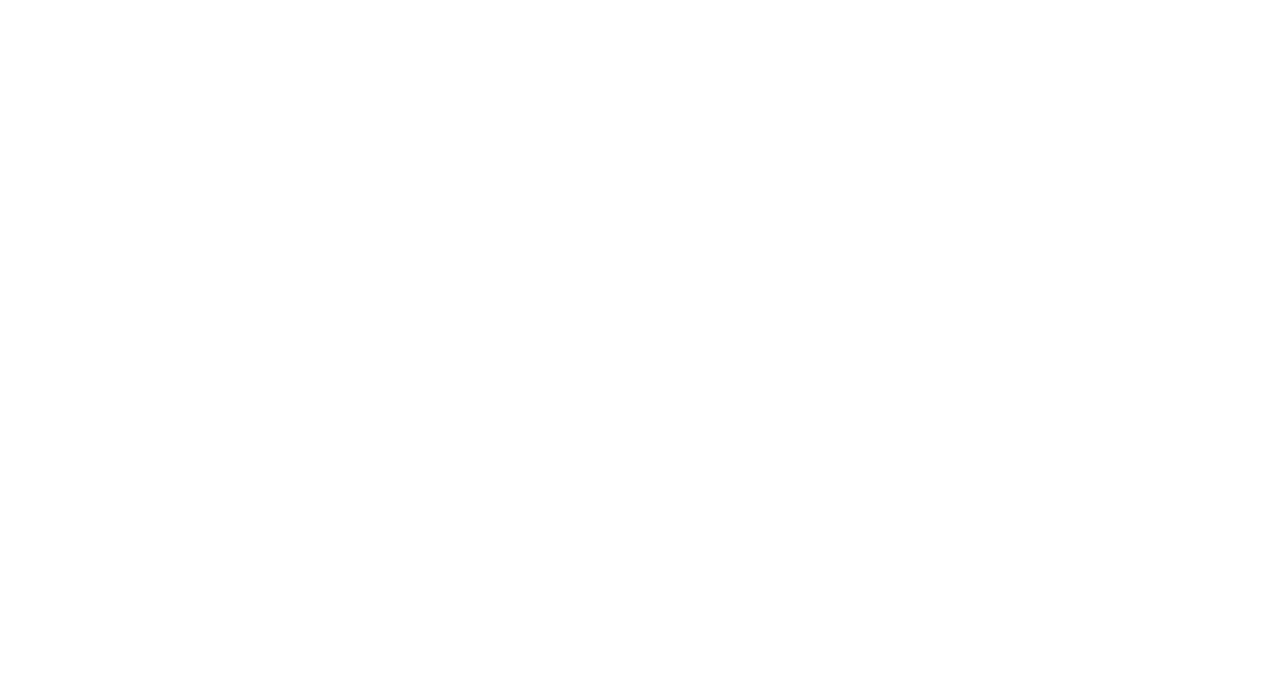
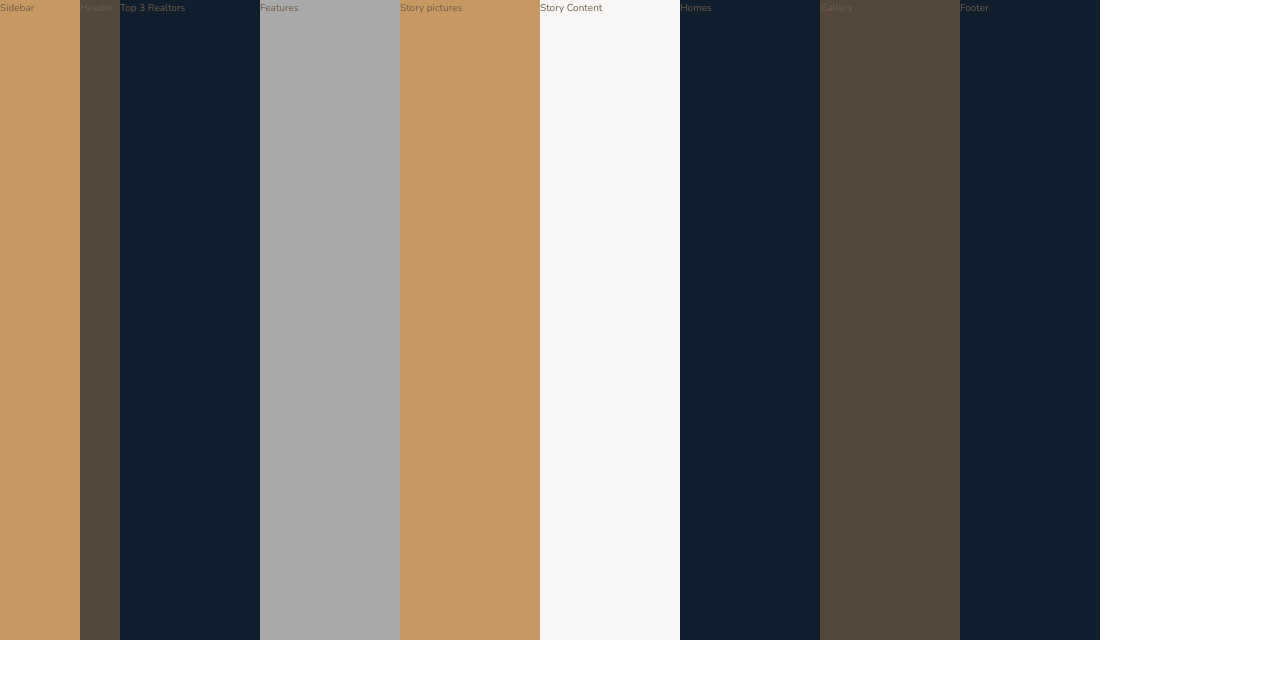
Before and after one commit to jermarino16/Nexter, a website: page index.html in a window 1280 px wide. Drawn offline with nearby package versions, Linux system fonts and the light colour scheme; files that its build step writes are made by us from their sources.

Commit message:
setup basic grid

```diff
--- a/index.html
+++ b/index.html
@@ -1,17 +1,28 @@
 <!DOCTYPE html>
 <html lang="en">
-    <head>
-        <meta charset="UTF-8">
-        <meta name="viewport" content="width=device-width, initial-scale=1.0">
-        <meta http-equiv="X-UA-Compatible" content="ie=edge">
+  <head>
+    <meta charset="UTF-8" />
+    <meta name="viewport" content="width=device-width, initial-scale=1.0" />
+    <meta http-equiv="X-UA-Compatible" content="ie=edge" />
 
-        <link href="https://fonts.googleapis.com/css?family=Josefin+Sans:300,400,400i|Nunito:300,300i" rel="stylesheet">
-        <link rel="stylesheet" href="css/style.css">
-        <link rel="shortcut icon" type="image/png" href="img/favicon.png">
+    <link
+      href="https://fonts.googleapis.com/css?family=Josefin+Sans:300,400,400i|Nunito:300,300i"
+      rel="stylesheet"
+    />
+    <link rel="stylesheet" href="css/style.css" />
+    <link rel="shortcut icon" type="image/png" href="img/favicon.png" />
 
-        <title>nexter &mdash; your home, your freedom</title>
-    </head>
-    <body class="container">
-
-    </body>
+    <title>nexter &mdash; your home, your freedom</title>
+  </head>
+  <body class="container">
+    <div class="sidebar">Sidebar</div>
+    <header class="header">Header</header>
+    <div class="realtors">Top 3 Realtors</div>
+    <section class="features">Features</section>
+    <div class="story__pictures">Story pictures</div>
+    <div class="story__content">Story Content</div>
+    <section class="homes">Homes</section>
+    <section class="gallery">Gallery</section>
+    <footer class="footer">Footer</footer>
+  </body>
 </html>
--- a/sass/_base.scss
+++ b/sass/_base.scss
@@ -1,15 +1,42 @@
 // COLOR VARIABLES
 $color-primary: #c69963;
-$color-primary-dark: #B28451;
+$color-primary-dark: #b28451;
 
 $color-secondary: #101d2c;
 
 $color-grey-light-1: #f9f7f6;
 $color-grey-light-2: #aaa;
 
-$color-grey-dark-1: #54483A;
-$color-grey-dark-2: #6D5D4B;
+$color-grey-dark-1: #54483a;
+$color-grey-dark-2: #6d5d4b;
 
 // FONT VARIABLES
-$font-primary: 'Nunito', sans-serif;
-$font-display: 'Josefin Sans', sans-serif;
+$font-primary: "Nunito", sans-serif;
+$font-display: "Josefin Sans", sans-serif;
+
+// GLOBAL RESET
+*,
+*::before,
+*::after {
+  margin: 0;
+  padding: 0;
+  box-sizing: inherit;
+}
+
+html {
+  box-sizing: border-box;
+  font-size: 62.5%; //10px /16px = 62.5%
+}
+
+body {
+  font-family: $font-primary;
+  color: $color-grey-dark-2;
+  font-weight: 300;
+  line-height: 1.6;
+}
+
+.container {
+  display: grid;
+  grid-template-rows: 80vh min-content 40vw repeat(3, min-content);
+  grid-template-columns: 8rem 1fr repeat(8, minmax(min-content, 14rem)) 1fr;
+}
--- a/sass/_features.scss
+++ b/sass/_features.scss
@@ -0,0 +1,3 @@
+.features {
+  background-color: $color-grey-light-2;
+}
--- a/sass/_footer.scss
+++ b/sass/_footer.scss
@@ -0,0 +1,3 @@
+.footer {
+  background-color: $color-secondary;
+}
--- a/sass/_gallery.scss
+++ b/sass/_gallery.scss
@@ -0,0 +1,3 @@
+.gallery {
+  background-color: $color-grey-dark-1;
+}
--- a/sass/_header.scss
+++ b/sass/_header.scss
@@ -0,0 +1,3 @@
+.header {
+  background-color: $color-grey-dark-1;
+}
--- a/sass/_homes.scss
+++ b/sass/_homes.scss
@@ -0,0 +1,3 @@
+.homes {
+  background-color: $color-secondary;
+}
--- a/sass/_realtors.scss
+++ b/sass/_realtors.scss
@@ -0,0 +1,3 @@
+.realtors {
+  background-color: $color-secondary;
+}
--- a/sass/_sidebar.scss
+++ b/sass/_sidebar.scss
@@ -0,0 +1,3 @@
+.sidebar {
+  background-color: $color-primary;
+}
--- a/sass/_story.scss
+++ b/sass/_story.scss
@@ -0,0 +1,8 @@
+.story {
+  &__pictures {
+    background-color: $color-primary;
+  }
+  &__content {
+    background-color: $color-grey-light-1;
+  }
+}
```
Also changed, not shown: css/style.css (added).
